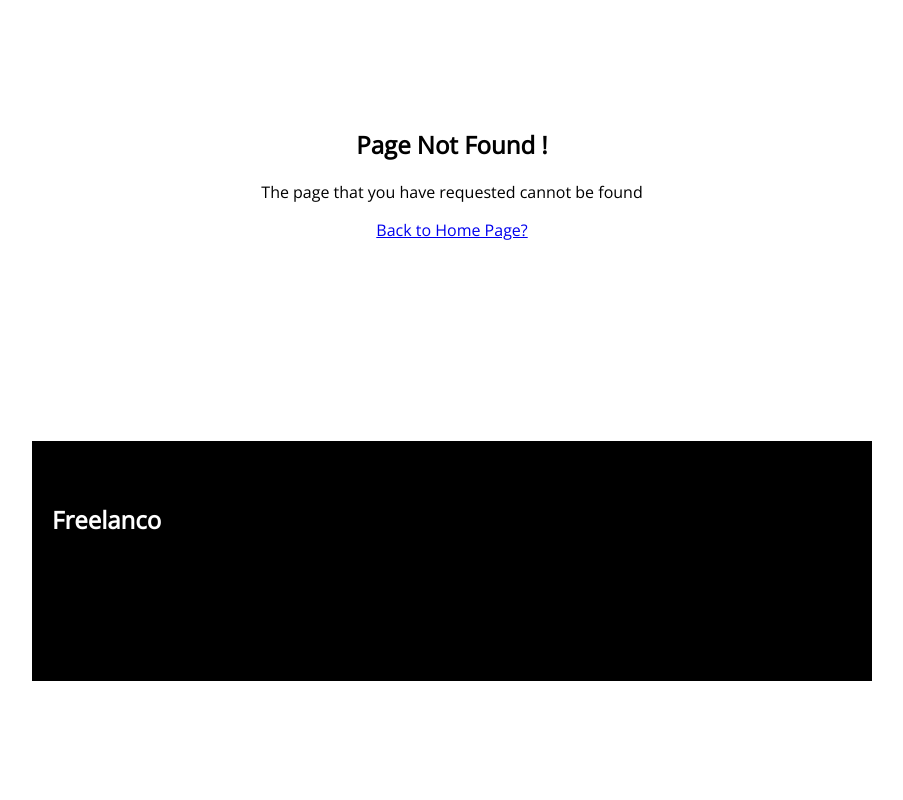
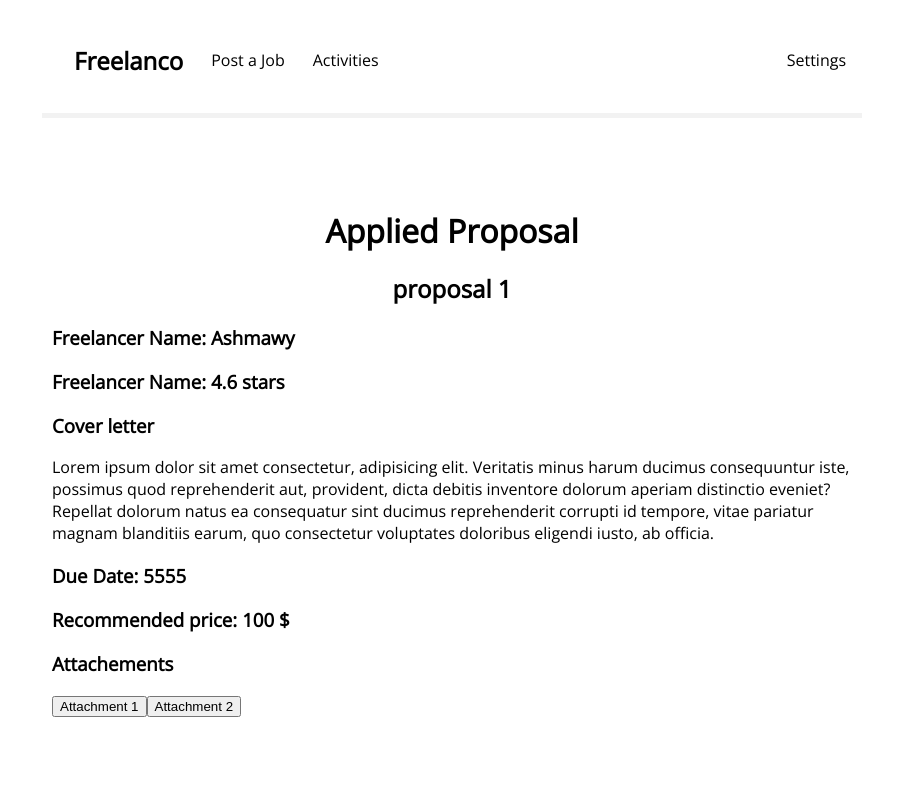
Before and after one commit to moezemara/freelance-dashboard, a React (Create React App) app: page /applied-proposals in a window 1280 px wide. Before the commit this address had no page. Shown: the top 800 px of the page, without its empty margins (188-1091 px from the left). Built offline with nearby package versions, Linux system fonts and the light colour scheme.

Commit message:
proposalPage

```diff
--- a/src/App.js
+++ b/src/App.js
@@ -14,6 +14,7 @@ import Footer from './footer';
 import FreelancerNavbar from './FreelancerNavbar';
 import BrowseJobs from './BrowseJobs';
 import ActivitiesPage from './ActivitiesPage';
+import AppliedProposals from './AppliedProposals';
 
 function App() {
     return (
@@ -61,6 +62,14 @@ function App() {
                 <ClientNavbar/>
                 <ActivitiesPage/>
               </Route>
+
+
+              <Route exact path="/applied-proposals">
+                <ClientNavbar/>
+                <AppliedProposals/>
+              </Route>
+
+
               <Route path="*">
                     <Page404/>
               </Route>
--- /dev/null
+++ b/src/AppliedProposals.js
@@ -0,0 +1,33 @@
+////////////Here you can find proposals data
+var proposalName = "proposal 1";
+var FreelancerName = "Ashmawy";
+var FreelancerRate = 4.6;
+var coverLetter =
+  "Lorem ipsum dolor sit amet consectetur, adipisicing elit. Veritatis minus harum ducimus consequuntur iste, possimus quod reprehenderit aut, provident, dicta debitis inventore dolorum aperiam distinctio eveniet? Repellat dolorum natus ea consequatur sint ducimus reprehenderit corrupti id tempore, vitae pariatur magnam blanditiis earum, quo consectetur voluptates doloribus eligendi iusto, ab officia.";
+var dueDate = 5555;
+var recommendedPrice = 100;
+
+const AppliedProposals = () => {
+  return (
+    <div className="appliedproposals">
+      <h1>Applied Proposal</h1>
+      <h2>{proposalName}</h2>
+
+      <h3>Freelancer Name: {FreelancerName}</h3>
+      <h3>Freelancer Name: {FreelancerRate} stars</h3>
+
+      <h3>Cover letter</h3>
+      <p>{coverLetter}</p>
+
+      <h3>Due Date: {dueDate}</h3>
+      <h3>Recommended price: {recommendedPrice} $</h3>
+
+      <h3>Attachements</h3>
+      <button>Attachment 1</button>
+      <button>Attachment 2</button>
+
+    </div>
+  );
+};
+
+export default AppliedProposals;
--- a/src/index.css
+++ b/src/index.css
@@ -217,6 +217,20 @@ border-radius: 20px;
   text-align: center;
   align-items: center;
   border: dashed gray;
+}
+
+.appliedproposals{
+  border-radius: 20px;
+  max-width: 800px;
+  margin: 0 auto;
+  margin-top: 20px;
+  padding: 50px;
+}
+
+
+.appliedproposals h1, .appliedproposals h2{
+  text-align: center;
+  margin-bottom: 20px;
 }
 
 .profilesettings div{
```
Also changed, not shown: 1 other file (tests, documents, lock files or other folders).
